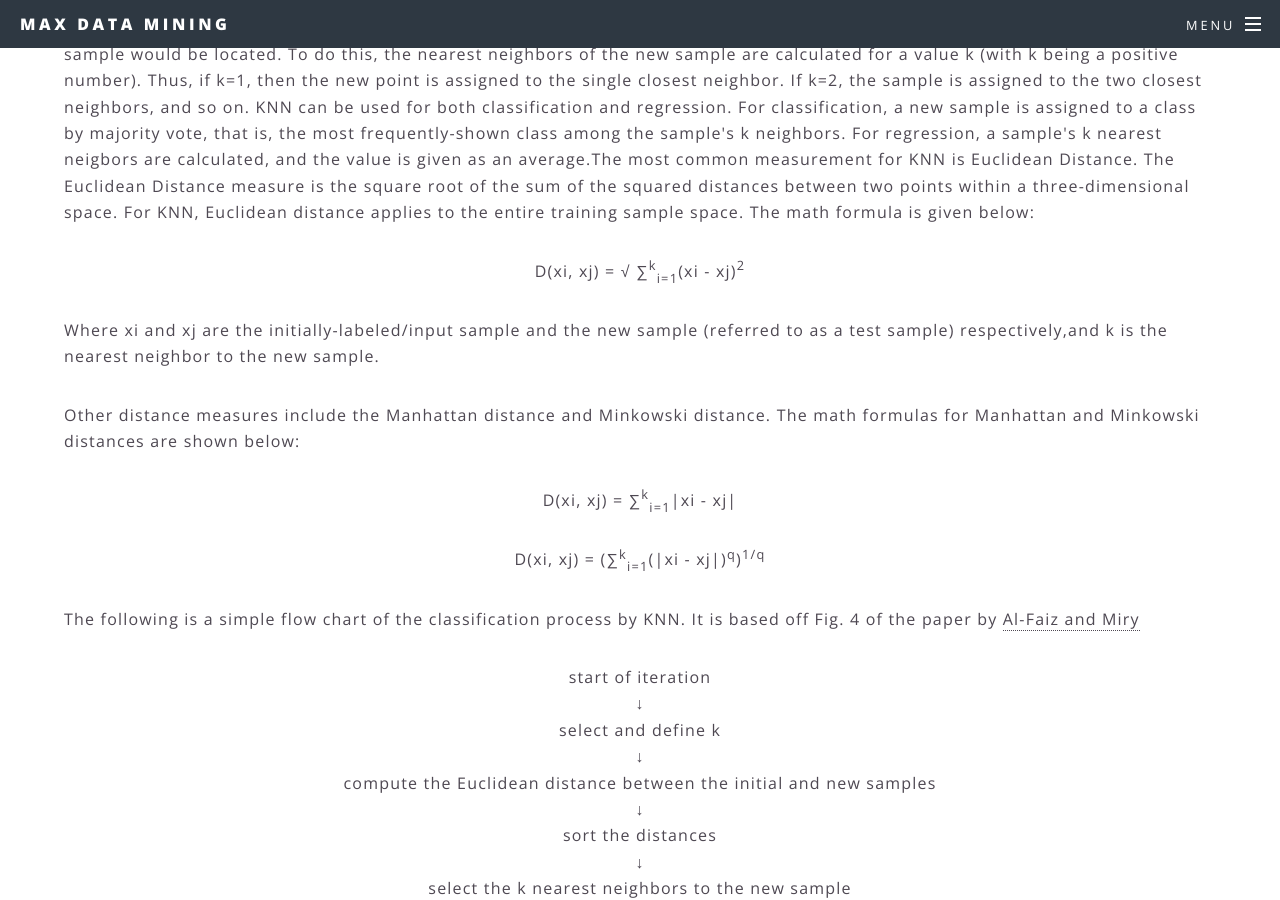
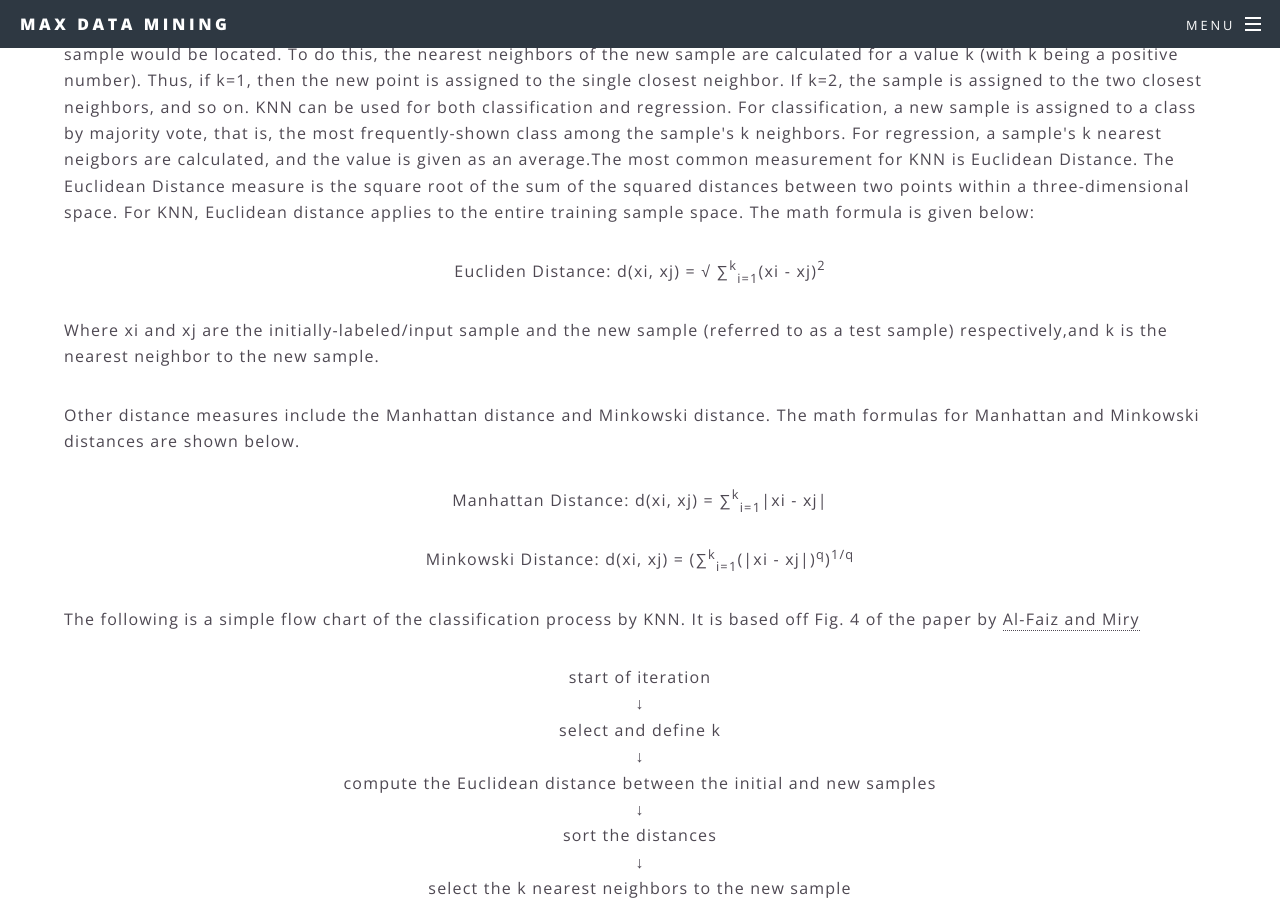
Before and after one commit to pbabokhov/MaxDataMining.github.io, a Jekyll site: the page built from method.html, in a window 1280 px wide and 900 px high, scrolled down 443 px. Built offline with Jekyll 4.4.1, drawn with Linux system fonts in a browser that asks for light colours.

Commit message:
Update method.html

```diff
--- a/method.html
+++ b/method.html
@@ -6,17 +6,16 @@ title: Method Discussion
 K-Nearest Neighbors, or KNN, is a supervised non-parametric lazy algorithm, first proposed by Evelyn Fix and J.L. Hodges in 1951. The basic premise of KNN is that there is an initial data point/sample, and we want to predict where a where in the feature space a new sample would be located. To do this, the nearest neighbors of the new sample are calculated for a value k (with k being a positive number). Thus, if k=1, then the new point is assigned to the single closest neighbor. If k=2, the sample is assigned to the two closest neighbors, and so on. KNN can be used for both classification and regression. For classification, a new sample is assigned to a class by majority vote, that is, the most frequently-shown class among the sample's k neighbors. For regression, a sample's k nearest neigbors are calculated, and the value is given as an average.The most common measurement for KNN is Euclidean Distance. The Euclidean Distance measure is the square root of the sum of the squared distances between two points within a three-dimensional space. For KNN, Euclidean distance applies to the entire training sample space. The math formula is given below:
 </p>
 
-<p align="center">D(xi, xj) = √ ∑<sup>k</sup><sub>i=1</sub>(xi - xj)<sup>2</sup></p>
+<p align="center">Eucliden Distance: d(xi, xj) = √ ∑<sup>k</sup><sub>i=1</sub>(xi - xj)<sup>2</sup></p>
 
 <p>
 Where xi and xj are the initially-labeled/input sample and the new sample (referred to as a test sample) respectively,and k is the nearest neighbor to the new sample.</p>
 
-<p>
-Other distance measures include the Manhattan distance and Minkowski distance. The math formulas for Manhattan and Minkowski distances are shown below:</p>
+<p>Other distance measures include the Manhattan distance and Minkowski distance. The math formulas for Manhattan and Minkowski distances are shown below.</p>
 
-<p align="center">D(xi, xj) = ∑<sup>k</sup><sub>i=1</sub>|xi - xj|</p>
+<p align="center">Manhattan Distance: d(xi, xj) = ∑<sup>k</sup><sub>i=1</sub>|xi - xj|</p>
 
-<p align="center">D(xi, xj) = (∑<sup>k</sup><sub>i=1</sub>(|xi - xj|)<sup>q</sup>)<sup>1/q</sup></p>
+<p align="center">Minkowski Distance: d(xi, xj) = (∑<sup>k</sup><sub>i=1</sub>(|xi - xj|)<sup>q</sup>)<sup>1/q</sup></p>
 
 <p>
 The following is a simple flow chart of the classification process by KNN. It is based off Fig. 4 of the paper by <a href="http://dx.doi.org/10.5772/48531">Al-Faiz and Miry</a>
```
